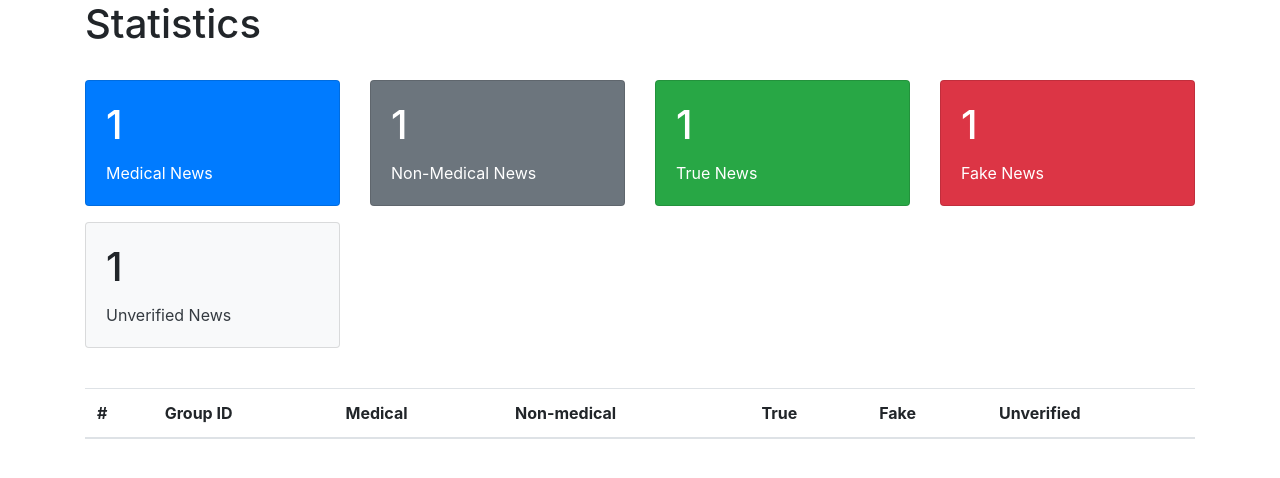
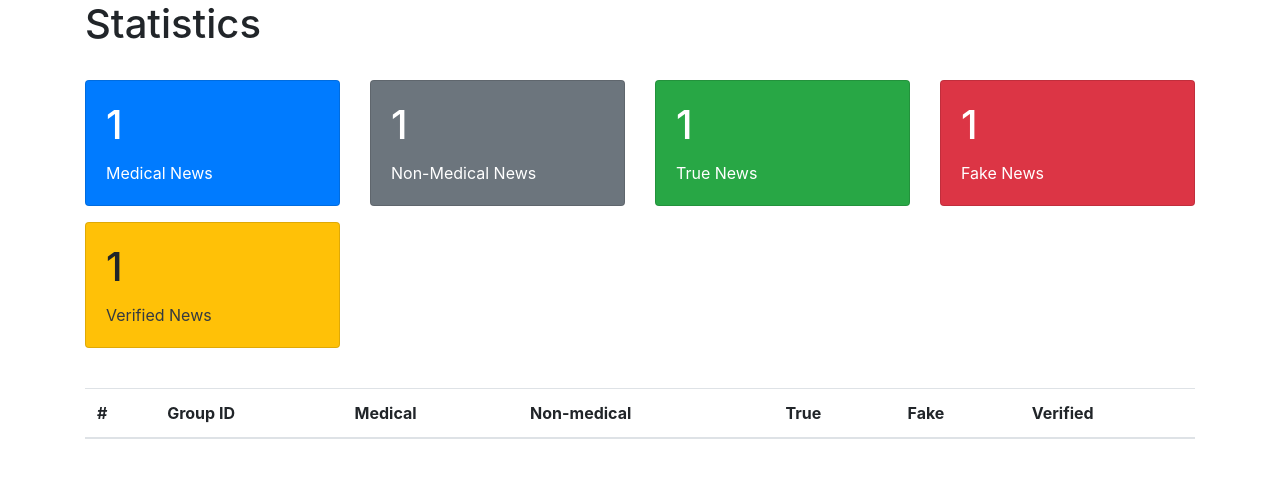
Before and after one commit to hcmut-epfl/fake_news_dashboard, a Flask app: page /stats in a window 1280 px wide. Shown: the part 114-592 px from the top of the page. Run offline with Flask 2, Linux system fonts and the light colour scheme; a user stored in the database is signed in; tables that the repository leaves empty hold one stand-in row (values such as "Sample post"); a database or web service that is not in the repository returns one stand-in record (values such as "Sample title"); data that the repository does not hold is empty; parts of the project's set-up code (start-up, migrations or seed data) failed here and were passed over.

Commit message:
Change how stat display

```diff
--- a/src/posts/blueprint.py
+++ b/src/posts/blueprint.py
@@ -157,7 +157,13 @@
         'non_medical_count': db.fbpost.count_documents({'is_medical': False}),
         'true_count': db.fbpost.count_documents({'is_fakenew': False}),
         'fake_count': db.fbpost.count_documents({'is_fakenew': True}),
-        'unverified_count': db.fbpost.count_documents({'is_fakenew': {"$exists": False}})
+        'verified_count': db.fbpost.count_documents({
+            "$or":
+                [
+                    {'is_verify_fakenew': True},
+                    {"is_verify": True}
+                ]
+        })
     }
     group_stats = list()
 
@@ -168,7 +174,11 @@
             'non_medical_count': db.fbpost.count_documents({'page_id': group, 'is_medical': False}),
             'true_count': db.fbpost.count_documents({'page_id': group, 'is_fakenew': False}),
             'fake_count': db.fbpost.count_documents({'page_id': group, 'is_fakenew': True}),
-            'unverified_count': db.fbpost.count_documents({'page_id': group, 'is_fakenew': {"$exists": False}})
+            'verified_count': db.fbpost.count_documents({'page_id': group, "$or":
+                [
+                    {'is_verify_fakenew': True},
+                    {"is_verify": True}
+                ]})
         })
 
     return render_template('html/statistics.html', main_stats=main_stats, group_stats=group_stats)
--- a/src/templates/html/statistics.html
+++ b/src/templates/html/statistics.html
@@ -43,10 +43,10 @@
             </div>
         </div>
         <div class="col-md-3">
-            <div class="card bg-light mb-3" style="max-width: 18rem;">
+            <div class="card bg-warning mb-3" style="max-width: 18rem;">
                 <div class="card-body">
-                    <h1 class="card-title">{{main_stats['unverified_count']}}</h1>
-                    <a class="card-text stretched-link text-dark text-decoration-none" href=".?filter=non_medical" class="btn btn-primary stretched-link">Unverified News</a>
+                    <h1 class="card-title">{{main_stats['verified_count']}}</h1>
+                    <a class="card-text stretched-link text-dark text-decoration-none" href=".?filter=non_medical" class="btn btn-primary stretched-link">Verified News</a>
                 </div>
             </div>
         </div>
@@ -61,7 +61,7 @@
               <th scope="col">Non-medical</th>
               <th scope="col">True</th>
               <th scope="col">Fake</th>
-              <th scope="col">Unverified</th>
+              <th scope="col">Verified</th>
             </tr>
         </thead>
         {% for g in group_stats%}
@@ -73,7 +73,7 @@
                 <td><a class="text-decoration-none text-dark" href=".?group={{g['name']}}&filter=non_medical">{{g['non_medical_count']}}</a></td>
                 <td><a class="text-decoration-none text-dark" href=".?group={{g['name']}}&type=true">{{g['true_count']}}</a></td>
                 <td><a class="text-decoration-none text-dark" href=".?group={{g['name']}}&type=fake">{{g['fake_count']}}</a></td>
-                <td><a class="text-decoration-none text-dark" href=".?group={{g['name']}}&type=unverified">{{g['unverified_count']}}</a></td>
+                <td><a class="text-decoration-none text-dark" href=".?group={{g['name']}}&type=unverified">{{g['verified_count']}} ({{'%.2f'|format(g['verified_count']*100/(g['true_count']+g['fake_count']))}}%)</a></td>
             </tr>
         </tbody>
         {% endfor %}
```
